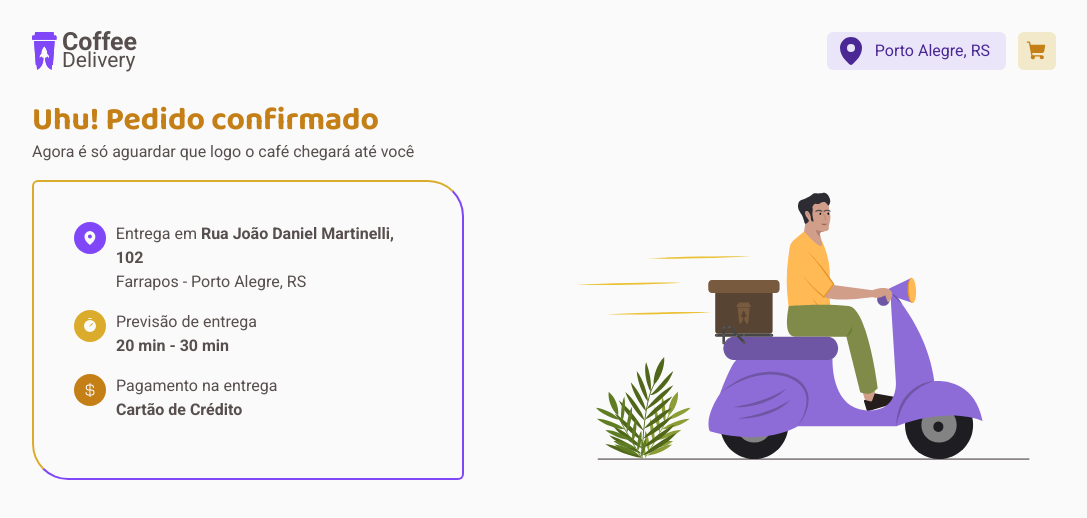
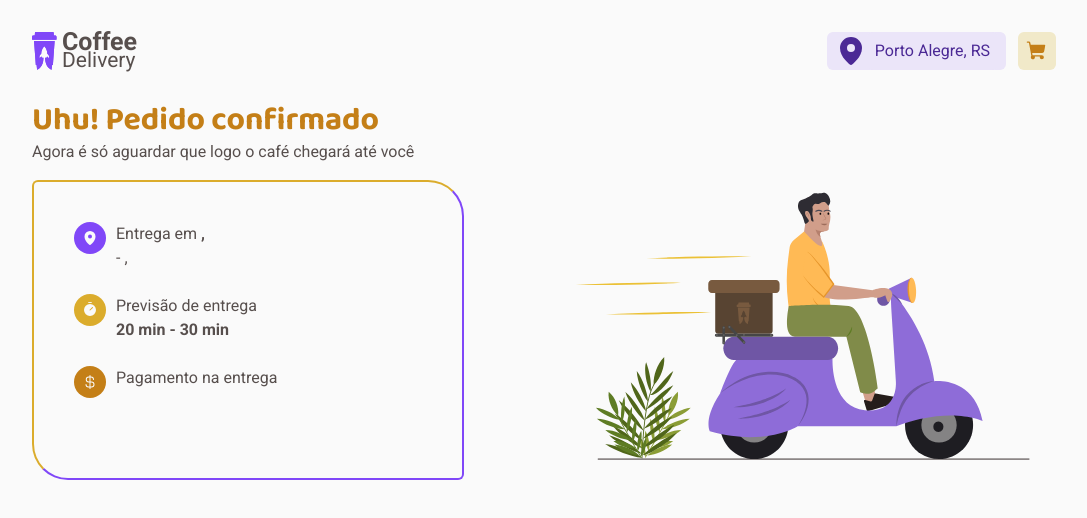
Before and after one commit to didierpg/coffee-delivery, a React (Vite) app: page /success in a window 1280 px wide. Shown: the top 518 px of the page, without its empty margins (96-1183 px from the left). Built offline with nearby package versions, Linux system fonts and the light colour scheme.

Commit message:
feat: add navigation and order data to success page. closes #16

```diff
--- a/src/App/context/Order/OrderProvider.tsx
+++ b/src/App/context/Order/OrderProvider.tsx
@@ -1,6 +1,6 @@
 import { ReactNode, useEffect, useState } from "react";
 import { OrderContext } from "./OrderContext";
-import { ICartItem, ICoffee, IOrder } from "./types";
+import { ICartItem, ICoffee, IOrder, paymentMethods, states } from "./types";
 
 export interface IOrderProvider {
   children: ReactNode;
@@ -134,8 +134,8 @@ export function OrderProvider({ children }: IOrderProvider) {
     etc: "",
     neighborhood: "",
     city: "",
-    state: "AC",
-    payment: "credit",
+    state: states[0],
+    payment: paymentMethods[0],
     total: {
       sub: 0,
       delivery: 0,
--- a/src/App/context/Order/types.ts
+++ b/src/App/context/Order/types.ts
@@ -54,7 +54,11 @@ export interface IAddress {
   state: StateType;
 }
 
-export const paymentMethods = ["debit", "credit", "cash"] as const;
+export const paymentMethods = [
+  "Cartão de Débito",
+  "Cartão de Crédito",
+  "Dinheiro",
+] as const;
 
 export type PaymentMethodType = (typeof paymentMethods)[number];
 
--- a/src/App/pages/Checkout/index.tsx
+++ b/src/App/pages/Checkout/index.tsx
@@ -19,11 +19,12 @@ import {
   paymentMethods,
 } from "../../context/Order/types";
 import { ErrorMessage } from "./components/ErrorMessage";
+import { useNavigate } from "react-router-dom";
 
 export function Checkout() {
   const theme = useTheme();
-
-  const { order, setOrder, cart } = useOrder();
+  const navigate = useNavigate();
+  const { order, cart } = useOrder();
 
   const addressSchema = z.object({
     zip: z
@@ -55,16 +56,7 @@ export function Checkout() {
   } = useForm<IOrder>({
     resolver: zodResolver(addressSchema),
     mode: "all",
-    defaultValues: {
-      zip: "",
-      street: "",
-      number: "",
-      etc: "",
-      neighborhood: "",
-      city: "",
-      state: "AC",
-      payment: "credit",
-    },
+    defaultValues: { ...order },
   });
 
   const formatZip = (event: React.ChangeEvent<HTMLInputElement>) => {
@@ -77,7 +69,7 @@ export function Checkout() {
   };
 
   function onSubmit(order: IOrder) {
-    setOrder(order);
+    navigate("/success", { state: order });
   }
 
   const { sub = 0, delivery = 0, final = 0 } = order?.total || {};
@@ -174,7 +166,7 @@ export function Checkout() {
               <input
                 type="radio"
                 id="credit"
-                value="credit"
+                value={paymentMethods[0]}
                 {...register("payment")}
               />
               <label htmlFor="credit">
@@ -185,7 +177,7 @@ export function Checkout() {
               <input
                 type="radio"
                 id="debit"
-                value="debit"
+                value={paymentMethods[1]}
                 {...register("payment")}
               />
               <label htmlFor="debit">
@@ -196,7 +188,7 @@ export function Checkout() {
               <input
                 type="radio"
                 id="cash"
-                value="cash"
+                value={paymentMethods[2]}
                 {...register("payment")}
               />
               <label htmlFor="cash">
--- a/src/App/pages/Success/index.tsx
+++ b/src/App/pages/Success/index.tsx
@@ -1,7 +1,10 @@
 import { StyledSuccess } from "./styled";
 import DeliveringImage from "../../../assets/delivering.svg";
 import { CurrencyDollar, MapPin, Timer } from "phosphor-react";
+import { useLocation } from "react-router-dom";
 export function Success() {
+  const { state: order } = useLocation();
+
   return (
     <StyledSuccess>
       <h1>Uhu! Pedido confirmado</h1>
@@ -11,9 +14,12 @@ export function Success() {
           <span>
             <MapPin weight="fill" />
             <p>
-              Entrega em <b>Rua João Daniel Martinelli, 102</b>
+              Entrega em{" "}
+              <b>
+                {order?.street}, {order?.number}
+              </b>
               <br />
-              Farrapos - Porto Alegre, RS
+              {order?.neighborhood} - {order?.city}, {order?.state}
             </p>
           </span>
           <span>
@@ -29,7 +35,7 @@ export function Success() {
             <p>
               Pagamento na entrega
               <br />
-              <b>Cartão de Crédito</b>
+              <b>{order?.payment}</b>
             </p>
           </span>
         </div>
```
